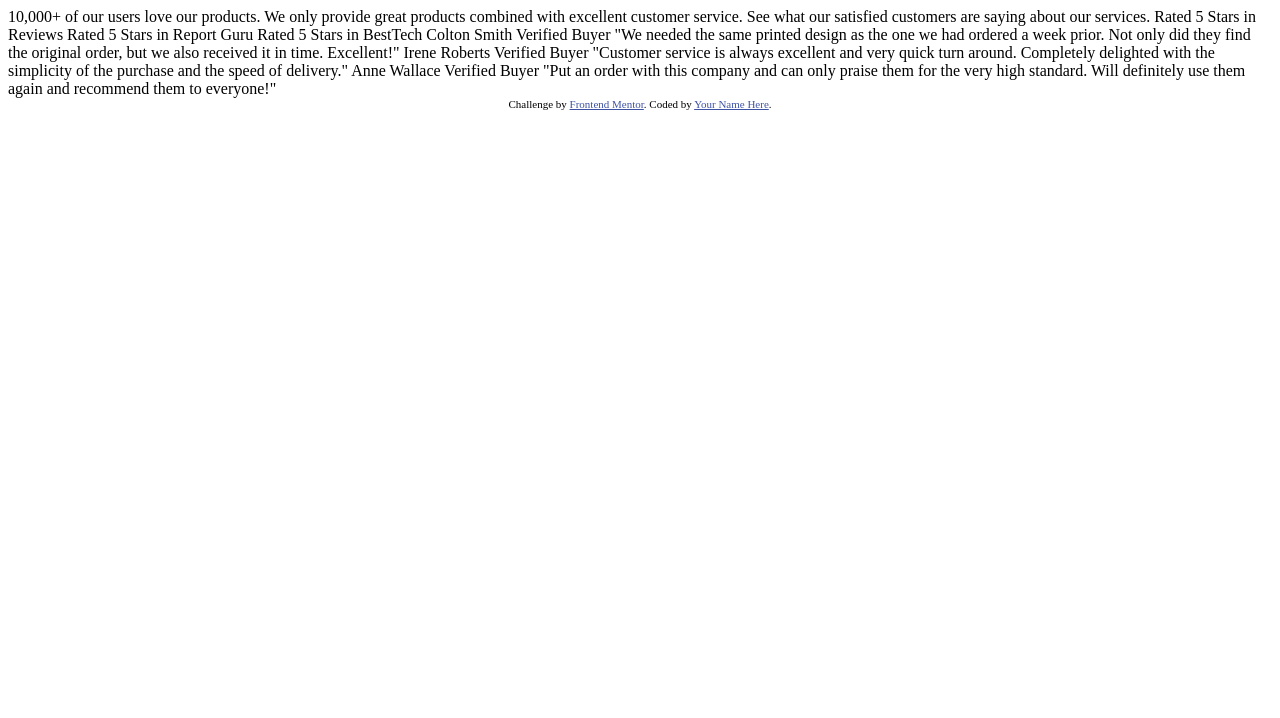
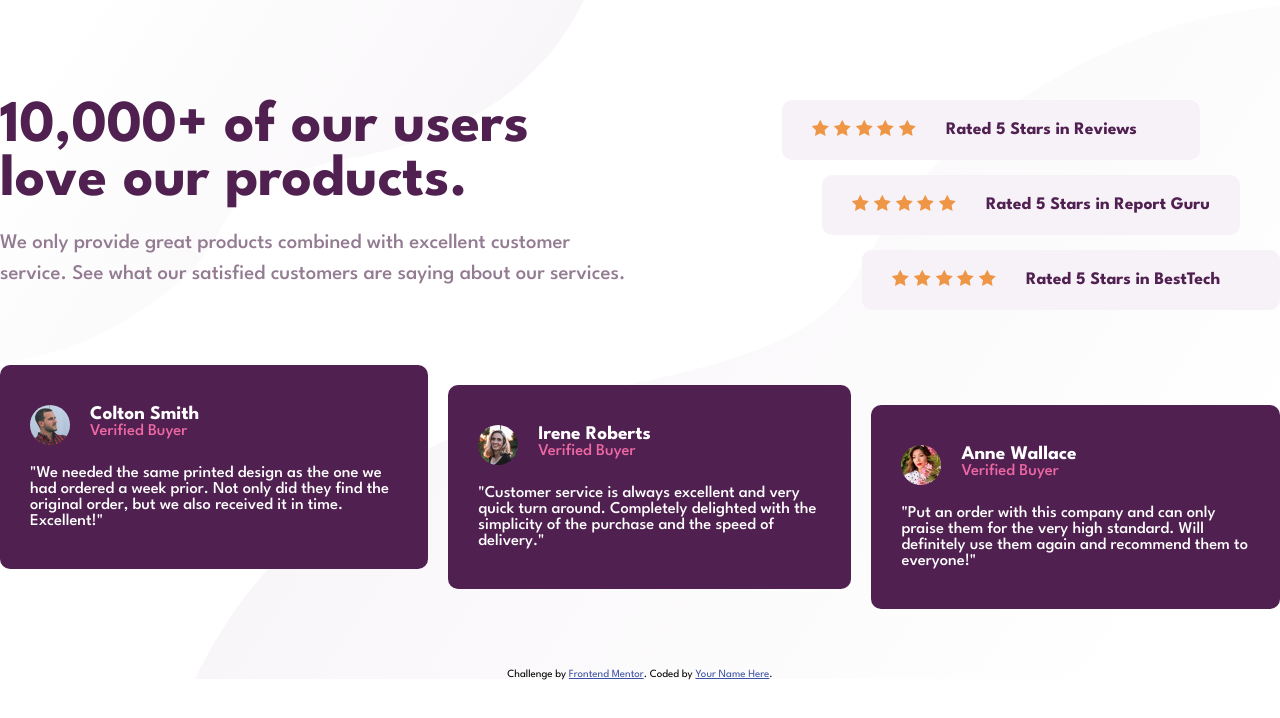
Before and after one commit to ir4M/social-proof-section-master, a plain HTML site: page index.html in a window 1280 px wide. Drawn offline with Linux system fonts and the light colour scheme.

Commit message:
finish desktop design

```diff
--- a/index.html
+++ b/index.html
@@ -11,6 +11,8 @@
       sizes="32x32"
       href="./images/favicon-32x32.png"
     />
+
+    <link rel="stylesheet" href="style.css">
 
     <title>Frontend Mentor | Social proof section</title>
 
@@ -26,30 +28,90 @@
     </style>
   </head>
   <body>
-    10,000+ of our users love our products.
-
-    We only provide great products combined with excellent customer service.
-    See what our satisfied customers are saying about our services.
-
+    <div class="container">
+      <div class="main">
+        <div class="lead">
+          <h1>10,000+ of our users love our products.</h1>
+          <p>We only provide great products combined with excellent customer service.
+            See what our satisfied customers are saying about our services.</p>
+        </div>
+        <div class="rating">
+          <div class="rated">
+            <div class="stars">
+              <img src="./images/icon-star.svg" alt="Icon Star">
+              <img src="./images/icon-star.svg" alt="Icon Star">
+              <img src="./images/icon-star.svg" alt="Icon Star">
+              <img src="./images/icon-star.svg" alt="Icon Star">
+              <img src="./images/icon-star.svg" alt="Icon Star">
+            </div>
             Rated 5 Stars in Reviews
+          </div>
+          <div class="rated">
+            <div class="stars">
+              <img src="./images/icon-star.svg" alt="Icon Star">
+              <img src="./images/icon-star.svg" alt="Icon Star">
+              <img src="./images/icon-star.svg" alt="Icon Star">
+              <img src="./images/icon-star.svg" alt="Icon Star">
+              <img src="./images/icon-star.svg" alt="Icon Star">
+            </div>
             Rated 5 Stars in Report Guru
+          </div>
+          <div class="rated">
+            <div class="stars">
+              <img src="./images/icon-star.svg" alt="Icon Star">
+              <img src="./images/icon-star.svg" alt="Icon Star">
+              <img src="./images/icon-star.svg" alt="Icon Star">
+              <img src="./images/icon-star.svg" alt="Icon Star">
+              <img src="./images/icon-star.svg" alt="Icon Star">
+            </div>
             Rated 5 Stars in BestTech
-
-    Colton Smith
-    Verified Buyer
+          </div>
+        </div>
+      </div>
+      <div class="testimonials">
+        <div class="card">
+          <header class="card__header">
+            <img src="./images/image-colton.jpg" alt="Portrait Colton">
+            <div>
+              <h3>Colton Smith</h3>
+              <p>Verified Buyer</p>
+            </div>
+          </header>
+          <div class="card__quote">
             "We needed the same printed design as the one we had ordered a week prior.
             Not only did they find the original order, but we also received it in time.
             Excellent!"
-
-    Irene Roberts
-    Verified Buyer
+          </div>
+        </div>
+        <div class="card">
+          <header class="card__header">
+            <img src="./images/image-irene.jpg" alt="Portrait Irene">
+            <div>
+              <h3>Irene Roberts </h3>
+              <p>Verified Buyer</p>
+            </div>
+          </header>
+          <div class="card__quote">
             "Customer service is always excellent and very quick turn around. Completely
             delighted with the simplicity of the purchase and the speed of delivery."
-
-    Anne Wallace
-    Verified Buyer
+          </div>
+        </div>
+        <div class="card">
+          <header class="card__header">
+            <img src="./images/image-anne.jpg" alt="Portrait Anne">
+            <div>
+              <h3>Anne Wallace</h3>
+              <p>Verified Buyer</p>
+            </div>
+          </header>
+          <div class="card__quote">
             "Put an order with this company and can only praise them for the very high
             standard. Will definitely use them again and recommend them to everyone!"
+          </div>
+        </div>
+      </div>
+    </div>
+
 
     <div class="attribution">
       Challenge by
--- /dev/null
+++ b/style.css
@@ -0,0 +1,117 @@
+@import url('https://fonts.googleapis.com/css2?family=League+Spartan:wght@400;500;700&display=swap');
+
+* {
+    box-sizing: border-box;
+    margin: 0;
+    padding: 0;
+}
+
+body {
+    font-family: 'League Spartan', sans-serif;
+    font-size: 15px;
+    background-image: url("./images/bg-pattern-top-desktop.svg"), url("./images/bg-pattern-bottom-desktop.svg");
+    background-position: 0px 0px, right 0 bottom 0em;
+    background-repeat: no-repeat;
+}
+
+.container {
+    max-width: 1440px;
+    margin: 100px auto;
+}
+
+.main {
+    display: grid;
+    grid-template-columns: 1fr 1fr;
+}
+
+
+.main .rating {
+    justify-self: end;
+}
+
+.lead h1 {
+    font-size: 3.7rem;
+    margin-bottom: 20px;
+    color: hsl(300, 43%, 22%);
+}
+
+.lead p {
+    font-size: 1.3rem;
+    line-height: 1.5;
+    color: hsl(303, 10%, 53%);
+    font-weight: 500;
+}
+
+.rated {
+    display: flex;
+    align-items: center;
+    background: hsl(300, 24%, 96%);
+    border-radius: 10px;
+    max-width: 445px;
+    font-size: 1.1rem;
+    font-weight: bold;
+    color: hsl(300, 43%, 22%);
+    padding: 20px 30px;
+    margin-bottom: 15px;
+}
+
+.rated .stars {
+    margin-right: 30px;
+}
+
+.rated:nth-of-type(1) {
+    position: relative;
+    right: 80px;
+}
+
+.rated:nth-of-type(2) {
+    position: relative;
+    right: 40px;
+}
+
+.testimonials {
+    display: flex;
+    justify-content: space-between;
+    margin-top: 40px;
+}
+
+.testimonials .card {
+    background: hsl(300, 43%, 22%);
+    min-width: 350px;
+    color: hsl(0, 0%, 100%);
+    border-radius: 10px;
+    padding: 40px 30px;
+    font-size: 1.1em;
+    font-weight: 500;
+}
+
+.testimonials .card:nth-of-type(2),
+.testimonials .card:nth-of-type(3) {
+    margin-left: 20px;
+}
+
+.testimonials .card:nth-of-type(2) {
+    position: relative;
+    top: 20px;
+}
+
+.testimonials .card:nth-of-type(3) {
+    position: relative;
+    top: 40px;
+}
+
+
+.testimonials .card .card__header {
+    display: flex;
+    margin-bottom: 20px;
+}
+
+.testimonials .card .card__header p {
+    color: hsl(333, 80%, 67%);
+}
+
+.testimonials .card .card__header img{
+    height: 40px;
+    border-radius: 50%;
+    margin-right: 20px;
+}
```
Lines whose indentation alone changed are shown as unchanged.
